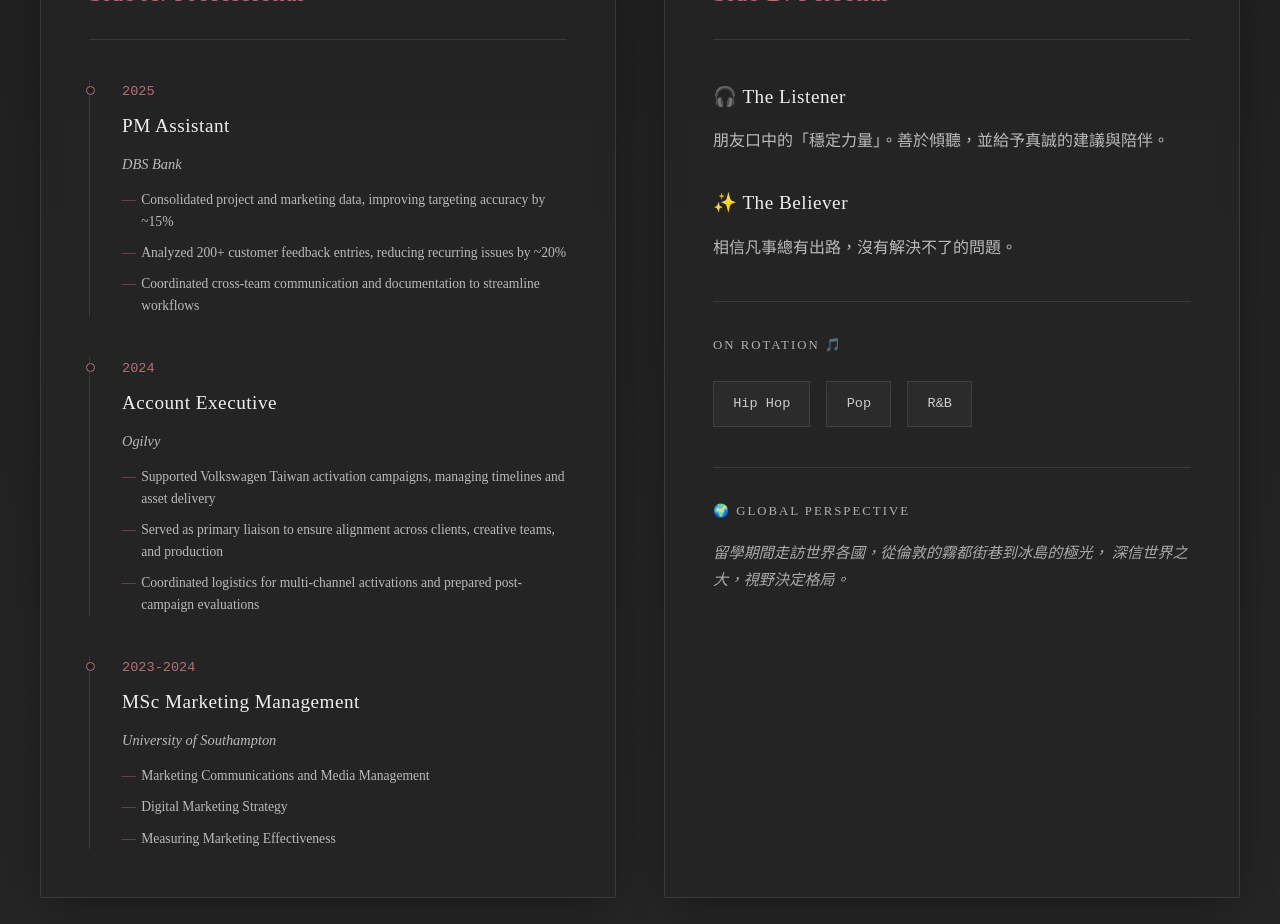
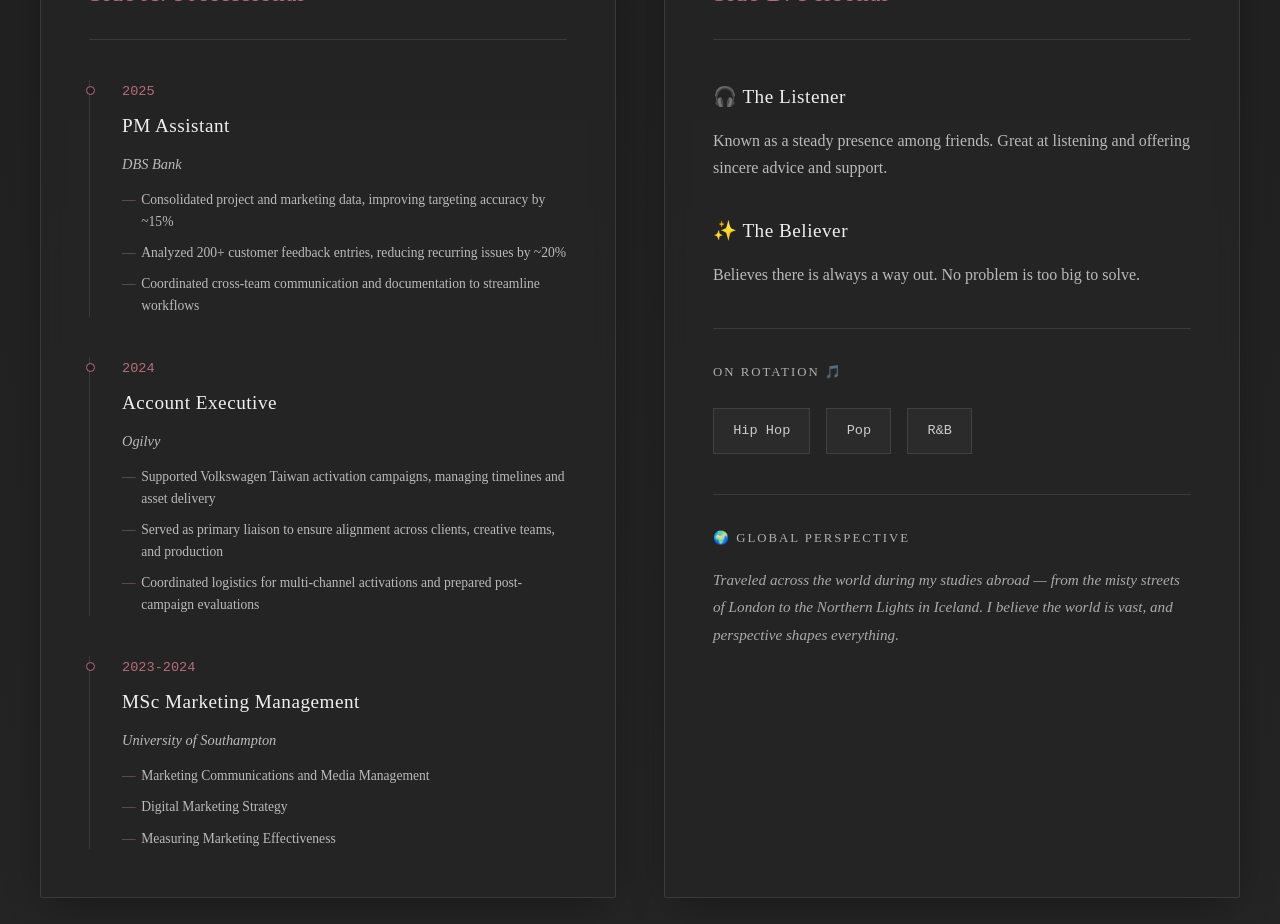
Before and after one commit to Sharon51596/profile, a Next.js app: page / in a window 1280 px wide. Shown: the part 1320-2244 px from the top of the page. Built offline with nearby package versions, Linux system fonts and the light colour scheme.

Commit message:
Change all content to English

```diff
--- a/components/About.tsx
+++ b/components/About.tsx
@@ -74,11 +74,11 @@ export default function About() {
             <div className={styles.personalTraits}>
               <div className={styles.trait}>
                 <h4>🎧 The Listener</h4>
-                <p>朋友口中的「穩定力量」。善於傾聽，並給予真誠的建議與陪伴。</p>
+                <p>Known as a steady presence among friends. Great at listening and offering sincere advice and support.</p>
               </div>
               <div className={styles.trait}>
                 <h4>✨ The Believer</h4>
-                <p>相信凡事總有出路，沒有解決不了的問題。</p>
+                <p>Believes there is always a way out. No problem is too big to solve.</p>
               </div>
             </div>
 
@@ -94,14 +94,13 @@ export default function About() {
             <div className={styles.worldView}>
               <h4>🌍 Global Perspective</h4>
               <p>
-                留學期間走訪世界各國，從倫敦的霧都街巷到冰島的極光，
-                深信世界之大，視野決定格局。
+                Traveled across the world during my studies abroad — from the misty streets of London to the Northern Lights in Iceland. I believe the world is vast, and perspective shapes everything.
               </p>
             </div>
           </div>
         </div>
 
-        {/* 技能區塊 */}
+        {/* Skills Section */}
         <div className={`${styles.skills} ${isVisible ? styles.visible : ''}`}>
           <h3>Core Skills</h3>
           <div className={styles.skillGrid}>
```
Also changed, not shown: components/Contact.tsx (+5 -5 lines), components/Hero.tsx (+10 -10 lines).
